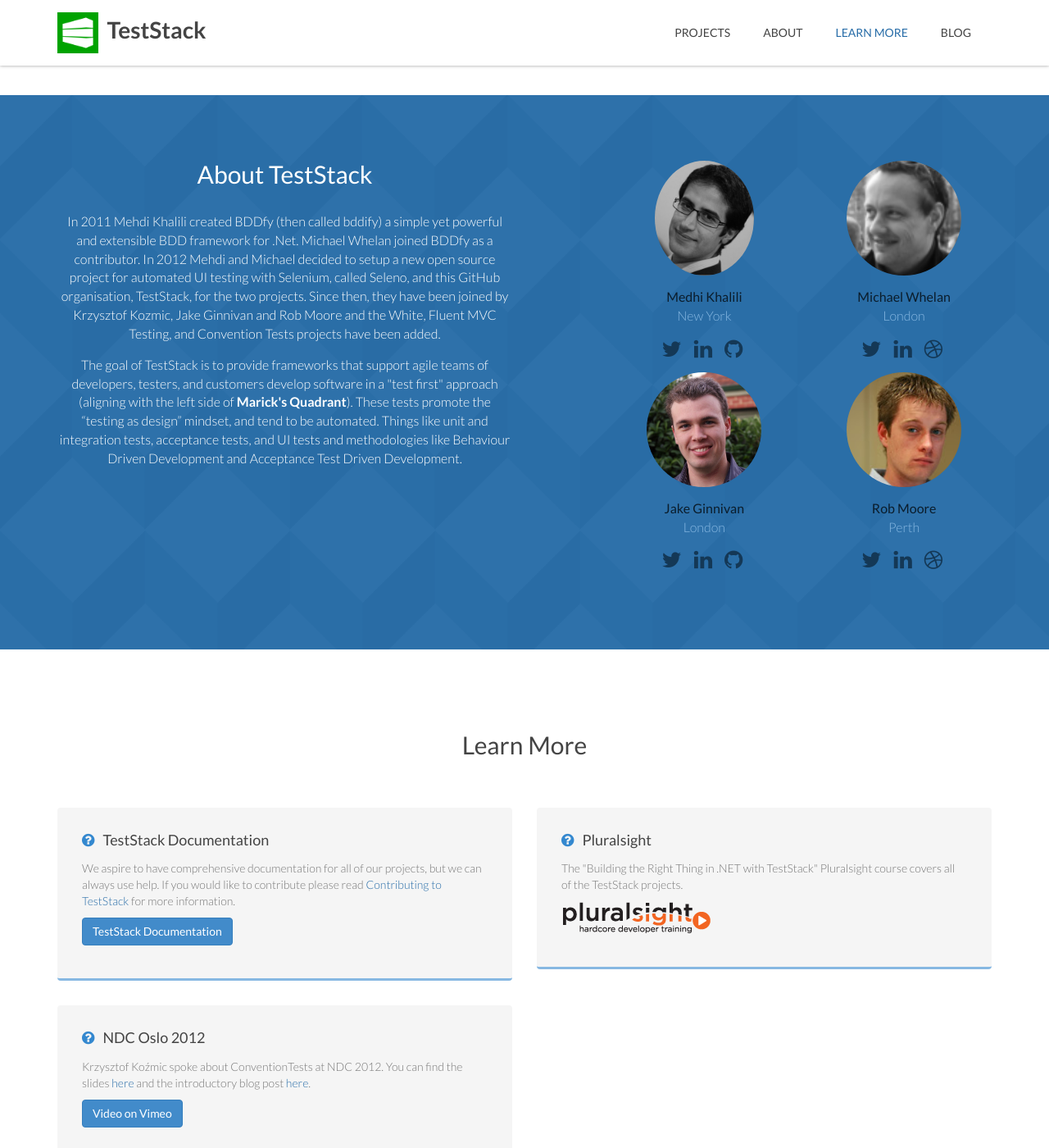
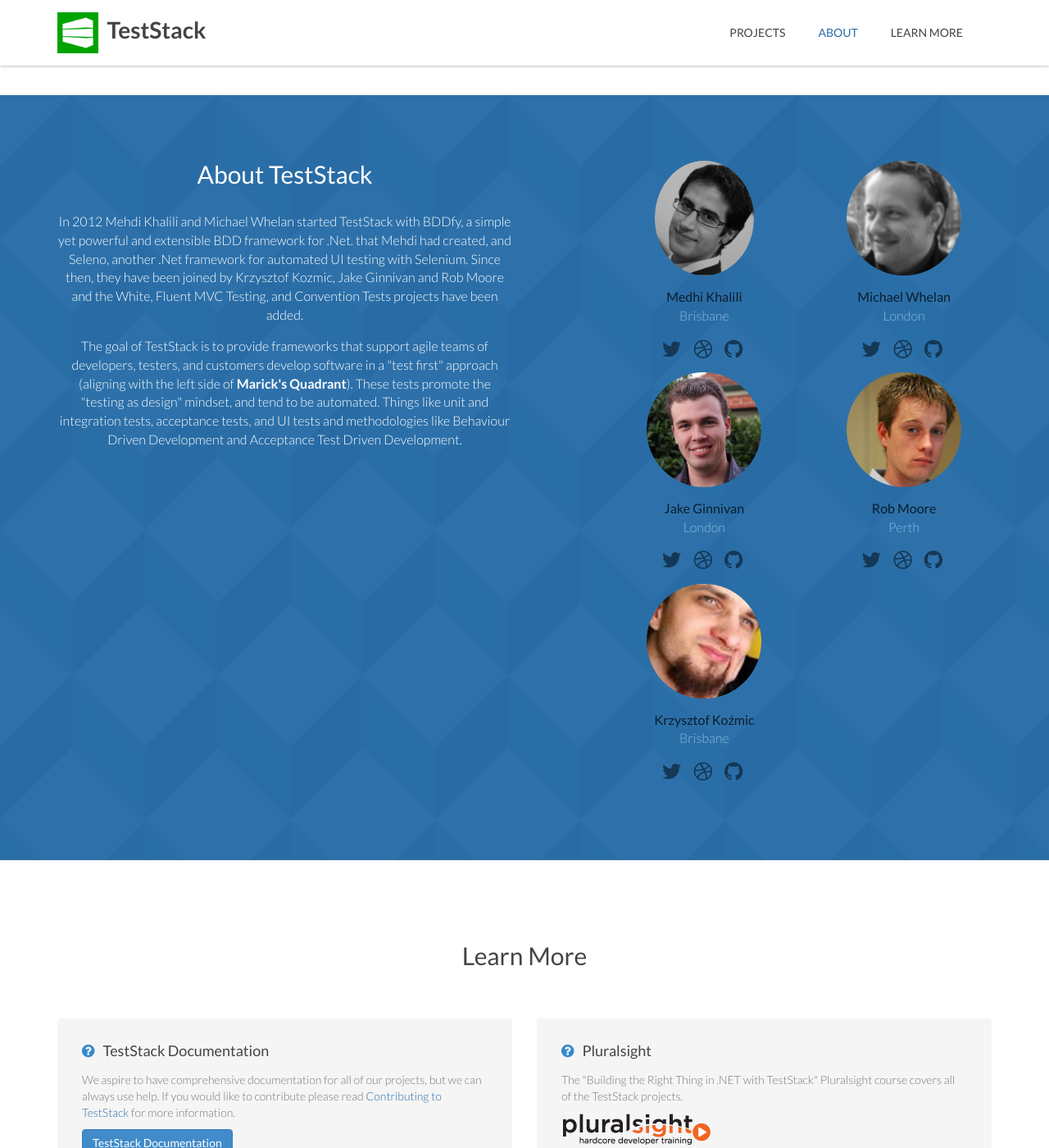
Before and after one commit to TestStack/teststack.github.com, a Jekyll site: the page index.html, which Jekyll copies as it is, in a window 1280 px wide and 1400 px high, scrolled down 1309 px. Shown: the whole window at 82% size. Built offline with Jekyll 4.4.1, drawn with Linux system fonts in a browser that asks for light colours; some of the changed text lies outside the part shown.

Commit message:
added real links

```diff
--- a/index.html
+++ b/index.html
@@ -36,7 +36,7 @@
                         <li class="nav-item"><a class="scrollto" href="#story">About</a></li>
                         <li class="nav-item"><a class="scrollto" href="#faq">Learn More</a></li>
 
-                        <li class="nav-item last"><a class="scrollto" href="#contact">Blog</a></li>
+                        <!--<li class="nav-item last"><a class="scrollto" href="#contact">Blog</a></li>-->
                     </ul><!--//nav-->
                 </div><!--//navabr-collapse-->
             </nav><!--//main-nav-->
@@ -70,7 +70,7 @@
                         <i class="fa fa-bars"></i>
                     </div><!--//icon-->
                     <div class="content">
-                        <h3 class="title">BDDfy</h3>
+                        <h3 class="title"><a href="https://github.com/TestStack/TestStack.BDDfy">BDDfy</a></h3>
                         <p>BDDfy is a simple and fully featured BDD framework that makes it easy to turn your unit tests into living documentation. It works with any testing framework and test runner.</p>
                     </div><!--//content-->
                 </div><!--//item-->
@@ -79,7 +79,7 @@
                         <i class="fa fa-bars"></i>
                     </div><!--//icon-->
                     <div class="content">
-                        <h3 class="title">White</h3>
+                        <h3 class="title"><a href="https://github.com/TestStack/White">White</a></h3>
                         <p>White is a framework for automating rich client applications. Tests/automation programs can be written in any .NET language and do not require the use of proprietary scripting languages.</p>
                     </div><!--//content-->
                 </div><!--//item-->
@@ -88,7 +88,7 @@
                         <i class="fa fa-bars"></i>
                     </div><!--//icon-->
                     <div class="content">
-                        <h3 class="title">Seleno</h3>
+                        <h3 class="title"><a href="https://github.com/TestStack/TestStack.Seleno">Seleno</a></h3>
                         <p>Seleno is a framework for automating web applications that uses Selenium for browser automation. It implements Page Objects and Page Components for reading and writing web page data using strongly typed view models.</p>
                     </div><!--//content-->
                 </div><!--//item-->
@@ -100,7 +100,7 @@
                         <i class="fa fa-bars"></i>
                     </div><!--//icon-->
                     <div class="content">
-                        <h3 class="title">Fluent MVC Testing</h3>
+                        <h3 class="title"><a href="https://github.com/TestStack/TestStack.FluentMVCTesting">Fluent MVC Testing</a></h3>
                         <p>The Fluent MVC Testing library provides a fluent interface for creating terse and expressive tests against ASP.NET MVC controllers. The motivation behind this library is to provide a way to test MVC actions quickly and maintainably.</p>
                     </div><!--//content-->
                 </div><!--//item-->
@@ -109,7 +109,7 @@
                         <i class="fa fa-bars"></i>
                     </div><!--//icon-->
                     <div class="content">
-                        <h3 class="title">Convention Tests</h3>
+                        <h3 class="title"><a href="https://github.com/TestStack/ConventionTests">Convention Tests</a></h3>
                         <p>Convention over Configuration is a great way to cut down repetitive boilerplate code. ConventionTests is a code-only NuGet that provides a simple API to validate that your code adheres to your conventions.</p>
                     </div><!--//content-->
                 </div><!--//item-->
@@ -124,19 +124,19 @@
             <div class="row">
                 <div class="content col-md-6 col-sm-6 col-xs-12 text-center">
                     <h2 class="title">About TestStack</h2>
-                    <p>In 2011 Mehdi Khalili created BDDfy (then called bddify) a simple yet powerful and extensible BDD framework for .Net. Michael Whelan joined BDDfy as a contributor. In 2012 Mehdi and Michael  decided to setup a new open source project for automated UI testing with Selenium, called Seleno, and this GitHub organisation, TestStack, for the two projects. Since then, they have been joined by Krzysztof Kozmic, Jake Ginnivan and Rob Moore and the White, Fluent MVC Testing, and Convention Tests projects have been added.</p>
-                    <p>The goal of TestStack is to provide frameworks that support agile teams of developers, testers, and customers develop software in a "test first" approach (aligning with the left side of <a href="http://www.michael-whelan.net/introducing-teststack/" alt="Marick testing quadrants">Marick's Quadrant</a>). These tests promote the “testing as design” mindset, and tend to be automated. Things like unit and integration tests, acceptance tests, and UI tests and methodologies like Behaviour Driven Development and Acceptance Test Driven Development.</p>
+                    <p>In 2012 Mehdi Khalili and Michael Whelan started TestStack with BDDfy, a simple yet powerful and extensible BDD framework for .Net. that Mehdi had created, and Seleno, another .Net framework for automated UI testing with Selenium. Since then, they have been joined by Krzysztof Kozmic, Jake Ginnivan and Rob Moore and the White, Fluent MVC Testing, and Convention Tests projects have been added.</p>
+                    <p>The goal of TestStack is to provide frameworks that support agile teams of developers, testers, and customers develop software in a "test first" approach (aligning with the left side of <a href="http://www.michael-whelan.net/introducing-teststack/" alt="Marick testing quadrants">Marick's Quadrant</a>). These tests promote the "testing as design" mindset, and tend to be automated. Things like unit and integration tests, acceptance tests, and UI tests and methodologies like Behaviour Driven Development and Acceptance Test Driven Development.</p>
                 </div><!--//content-->
                 <div class="team col-md-5 col-sm-5 col-md-offset-1 col-sm-offset-1 col-xs-12">
                     <div class="row">
                     <div class="member col-md-6 text-center">
                         <img class="img-circle" src="assets/images/team/mehdi.png" alt="" />
                         <p class="name">Medhi Khalili</p>
-                        <p class="title">New York</p>
+                        <p class="title">Brisbane</p>
                         <ul class="connect list-inline">
-                            <li><a href="#" ><i class="fa fa-twitter"></i></a></li>
-                            <li><a href="#" ><i class="fa fa-linkedin"></i></a></li>
-                            <li class="row-end"><a href="#" ><i class="fa fa-github"></i></a></li>
+                            <li><a href="http://twitter.com/MehdiKhalili"><i class="fa fa-twitter"></i></a></li>
+                            <li><a href="http://www.mehdi-khalili.com/"><i class="fa fa-dribbble"></i></a></li>
+                            <li class="row-end"><a href="http://github.com/MehdiK"><i class="fa fa-github"></i></a></li>
                         </ul>
                     </div><!--//member-->
                     <div class="member col-md-6 text-center">
@@ -144,9 +144,9 @@
                         <p class="name">Michael Whelan</p>
                         <p class="title">London</p>
                         <ul class="connect list-inline">
-                            <li><a href="#" ><i class="fa fa-twitter"></i></a></li>
-                            <li><a href="#" ><i class="fa fa-linkedin"></i></a></li>
-                            <li class="row-end"><a href="#" ><i class="fa fa-dribbble"></i></a></li>
+                            <li><a href="http://twitter.com/mjmwhelan"><i class="fa fa-twitter"></i></a></li>
+                            <li><a href="http://www.michael-whelan.net/"><i class="fa fa-dribbble"></i></a></li>
+                            <li class="row-end"><a href="http://github.com/mwhelan"><i class="fa fa-github"></i></a></li>
                         </ul>
                     </div><!--//member-->
                 </div><!--//row-->
@@ -156,9 +156,9 @@
                         <p class="name">Jake Ginnivan</p>
                         <p class="title">London</p>
                         <ul class="connect list-inline">
-                            <li><a href="#" ><i class="fa fa-twitter"></i></a></li>
-                            <li><a href="#" ><i class="fa fa-linkedin"></i></a></li>
-                            <li class="row-end"><a href="#" ><i class="fa fa-github"></i></a></li>
+                            <li><a href="http://twitter.com/JakeGinnivan"><i class="fa fa-twitter"></i></a></li>
+                            <li><a href="http://jake.ginnivan.net/"><i class="fa fa-dribbble"></i></a></li>
+                            <li class="row-end"><a href="http://github.com/JakeGinnivan"><i class="fa fa-github"></i></a></li>
                         </ul>
                     </div><!--//member-->
                     <div class="member col-md-6 text-center">
@@ -166,12 +166,35 @@
                         <p class="name">Rob Moore</p>
                         <p class="title">Perth</p>
                         <ul class="connect list-inline">
-                            <li><a href="#" ><i class="fa fa-twitter"></i></a></li>
-                            <li><a href="#" ><i class="fa fa-linkedin"></i></a></li>
-                            <li class="row-end"><a href="#" ><i class="fa fa-dribbble"></i></a></li>
+                            <li><a href="http://twitter.com/robdmoore"><i class="fa fa-twitter"></i></a></li>
+                            <li><a href="http://robdmoore.id.au/"><i class="fa fa-dribbble"></i></a></li>
+                            <li class="row-end"><a href="http://github.com/robdmoore"><i class="fa fa-github"></i></a></li>
                         </ul>
                     </div><!--//member-->
                 </div><!--//row-->
+
+                    <div class="row">
+                        <div class="member col-md-6 text-center">
+                            <img class="img-circle" src="assets/images/team/krzysztof.jpg" alt="" />
+                            <p class="name">Krzysztof Koźmic</p>
+                            <p class="title">Brisbane</p>
+                            <ul class="connect list-inline">
+                                <li><a href="http://twitter.com/kkozmic"><i class="fa fa-twitter"></i></a></li>
+                                <li><a href="http://kozmic.net/"><i class="fa fa-dribbble"></i></a></li>
+                                <li class="row-end"><a href="http://github.com/kkozmic"><i class="fa fa-github"></i></a></li>
+                            </ul>
+                        </div><!--//member-->
+                        <!--<div class="member col-md-6 text-center">
+                            <img class="img-circle" src="assets/images/team/rob.jpg" alt="" />
+                            <p class="name">Rob Moore</p>
+                            <p class="title">Perth</p>
+                            <ul class="connect list-inline">
+                                <li><a href="#"><i class="fa fa-twitter"></i></a></li>
+                                <li><a href="#"><i class="fa fa-dribbble"></i></a></li>
+                                <li class="row-end"><a href="#"><i class="fa fa-dribbble"></i></a></li>
+                            </ul>
+                        </div>--><!--//member-->
+                    </div><!--//row-->
 
                 </div><!--//team-->
             </div><!--//row-->
@@ -193,14 +216,18 @@
                     <div class="item">
                         <h3 class="question"><i class="fa fa-question-circle"></i>NDC Oslo 2012</h3>
                         <p class="answer">Krzysztof Koźmic spoke about ConventionTests at NDC 2012. You can find the slides <a href="http://kozmic.pl/presentations/">here</a> and the introductory blog post <a href="http://kozmic.pl/2012/06/14/using-conventiontests/">here</a>.</p>
-                        <p><a class="btn btn-primary" href="http://docs.teststack.net/">Video on Vimeo</a></p>
+                        <p><a class="btn btn-primary" href="http://vimeo.com/43676874">Video on Vimeo</a></p>
                     </div><!--//item-->
                 </div><!--//faq-col-->
                 <div class="faq-col col-md-6 col-sm-6 col-xs-12">
                     <div class="item">
                         <h3 class="question"><i class="fa fa-question-circle"></i>Pluralsight</h3>
                         <p class="answer">The "Building the Right Thing in .NET with TestStack" Pluralsight course covers all of the TestStack projects.</p>
-                        <p><img src="assets/images/pluralsight-logo.png" alt="Pluralsight logo"/></p>
+                        <p>
+                            <a href="http://www.pluralsight.com/courses/description/building-right-thing-dotnet-teststack">
+                                <img src="assets/images/pluralsight-logo.png" alt="Pluralsight logo" />
+                            </a>
+                        </p>
                     </div><!--//item-->
                 </div><!--//faq-col-->
             </div><!--//row-->
@@ -211,7 +238,7 @@
     <footer class="footer">
         <div class="container">
             <ul class="links list-inline">
-                <li>Created as part of the <a href="https://www.thinkful.com/">Thinkful</a> Front-End Web Development course.</li>
+                <!--<li>Created as part of the <a href="https://www.thinkful.com/">Thinkful</a> Front-End Web Development course.</li>-->
             </ul>
         </div>
     </footer><!--//footer-->
```
